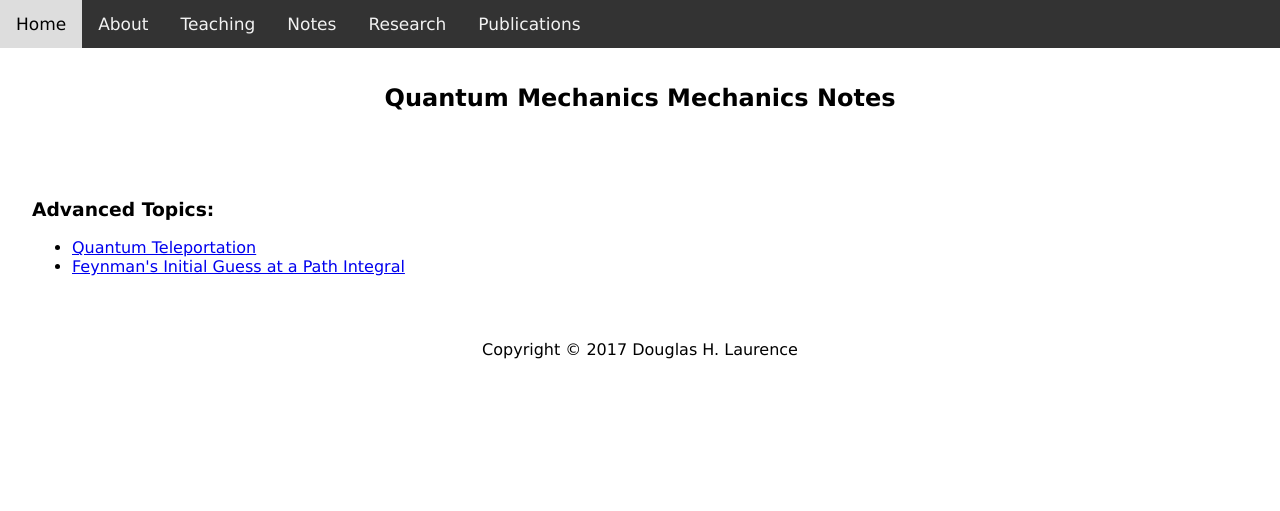
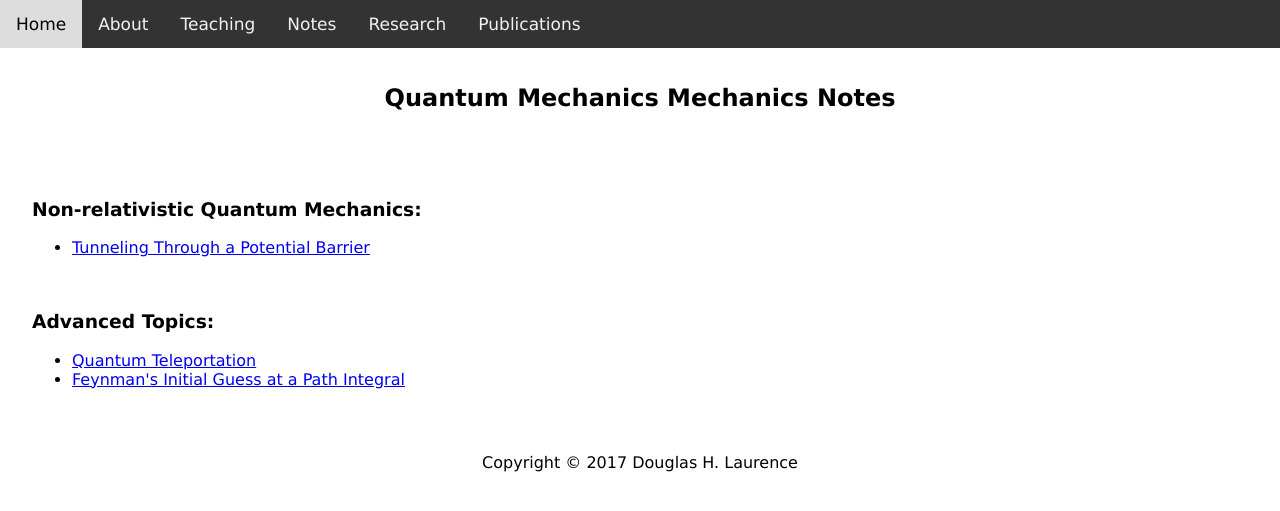
Before and after one commit to dhlaurence/dhlaurence.github.io, a Jekyll site: the page built from notes/quantummechanics.html, in a window 1280 px wide. Shown: the top 511 px of the page. Built offline with Jekyll 4.4.1, drawn with Linux system fonts in a browser that asks for light colours.

Commit message:
Update quantummechanics.html

```diff
--- a/notes/quantummechanics.html
+++ b/notes/quantummechanics.html
@@ -8,6 +8,13 @@ title: Quantum Mechanics Notes
 </header>
 
 <article>
+  <h3>Non-relativistic Quantum Mechanics:</h3>
+  <ul>
+    <li><a target="_blank" href="http://www.blazartheory.com/files/Tunneling_through_a_Potential_Barrier.pdf">Tunneling Through a Potential Barrier</a></li>
+  </ul>
+
+  <br>
+
   <h3>Advanced Topics:</h3>
   <ul>
     <li><a target="_blank" href="http://www.blazartheory.com/files/Quantum_Teleportation.pdf">Quantum Teleportation</a></li>
```
